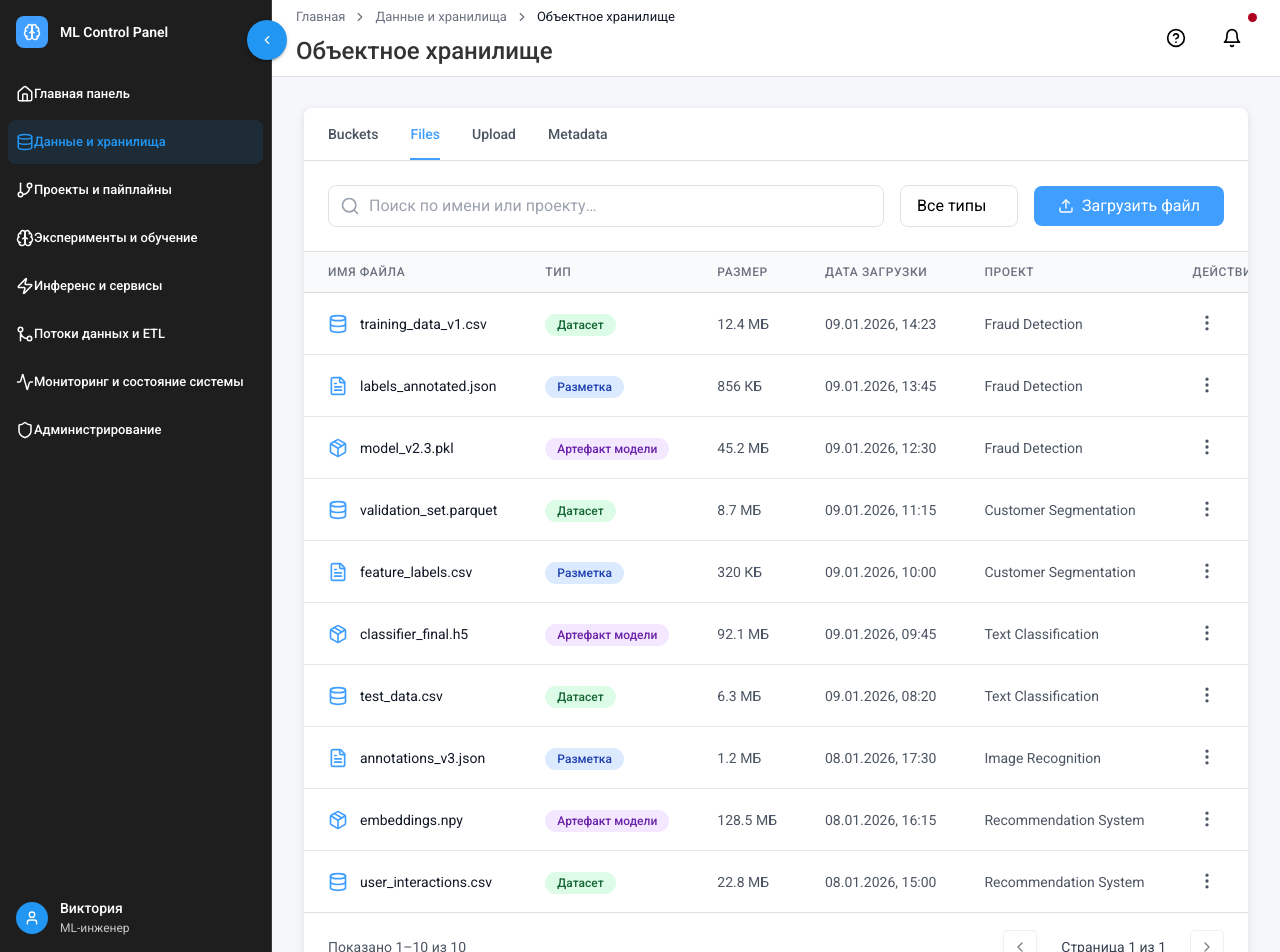
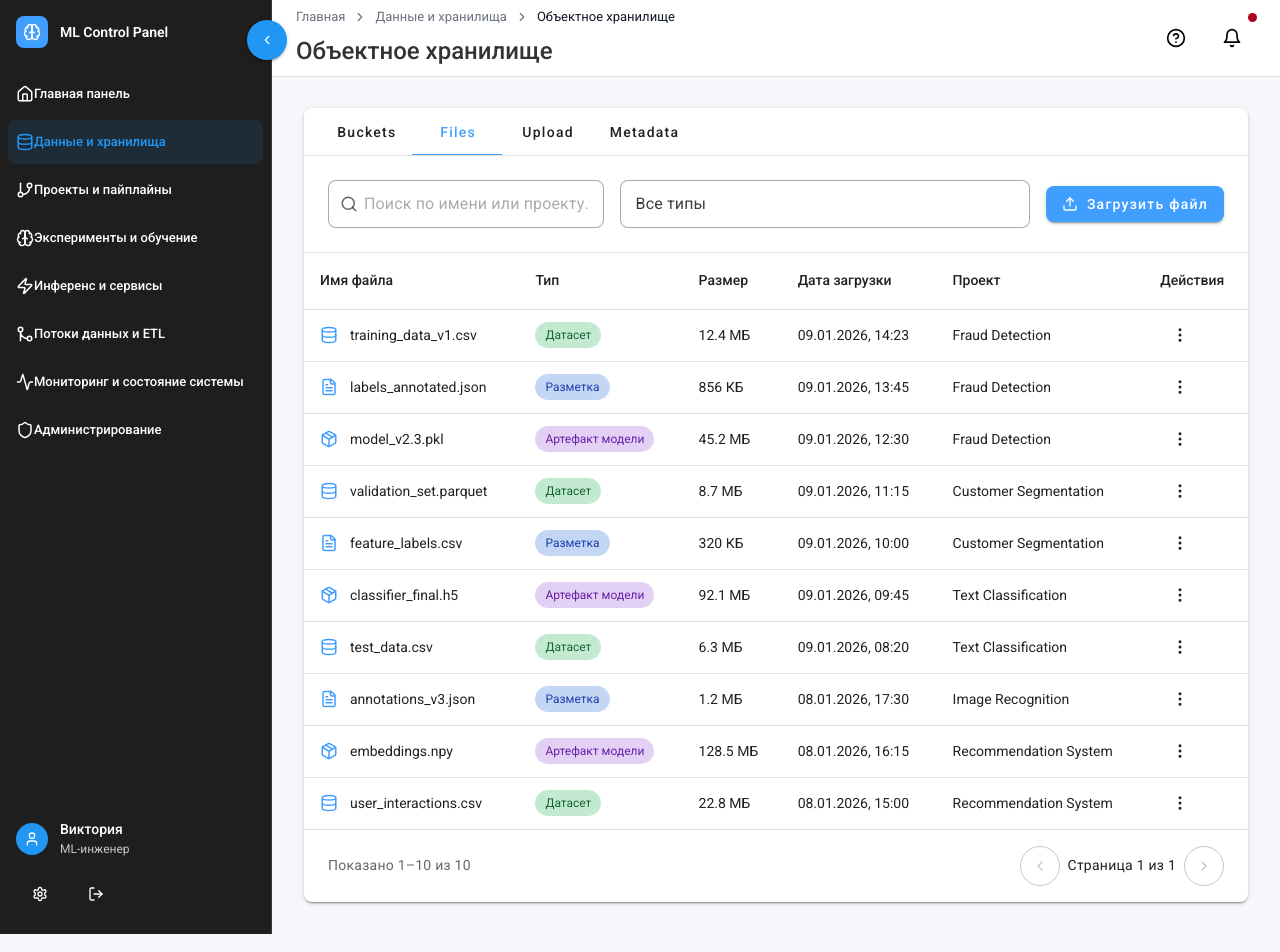
Before and after one commit to ViktoriiaBaban/ml_panel, a Vue app: page / in a window 1280 px wide. Shown: the top 952 px of the page. Built offline with nearby package versions, Linux system fonts and the light colour scheme.

Commit message:
Refactor key views to use Vuetify form and card components

```diff
--- a/package.json
+++ b/package.json
@@ -7,7 +7,6 @@
     "preview": "vite preview"
   },
   "dependencies": {
-    "@mdi/font": "^7.4.47",
     "lucide-vue-next": "^0.400.0",
     "recharts": "^2.13.0",
     "vue": "^3.4.0",
--- a/src/components/FileTable.vue
+++ b/src/components/FileTable.vue
@@ -1,125 +1,113 @@
 <template>
-  <v-container fluid class="pa-0">
-  <div class="flex-1 bg-[#F5F7FA] p-8">
-    <div class="bg-white rounded-lg shadow-[0_2px_8px_rgba(0,0,0,0.1)]">
-      <!-- Tabs -->
-      <div class="border-b border-gray-200">
-        <div class="flex gap-8 px-6">
-          <button
-            v-for="tab in tabs"
-            :key="tab"
-            @click="activeTab = tab"
-            :class="['py-4 text-sm font-medium transition-colors relative', activeTab === tab ? 'text-[#409EFF]' : 'text-gray-600 hover:text-gray-900']"
+  <v-container fluid class="pa-8">
+    <v-card rounded="lg" elevation="2">
+      <v-tabs v-model="activeTab" color="primary" align-tabs="start" class="px-4 border-b">
+        <v-tab v-for="tab in tabs" :key="tab" :value="tab" class="text-none">{{ tab }}</v-tab>
+      </v-tabs>
+
+      <template v-if="activeTab === 'Files'">
+        <div class="pa-6 d-flex align-center ga-4 border-b flex-wrap">
+          <v-text-field
+            v-model="searchTerm"
+            placeholder="Поиск по имени или проекту…"
+            variant="outlined"
+            density="comfortable"
+            hide-details
+            rounded="lg"
+            class="flex-1"
           >
-            {{ tab }}
-            <div v-if="activeTab === tab" class="absolute bottom-0 left-0 right-0 h-0.5 bg-[#409EFF]"></div>
-          </button>
-        </div>
+            <template #prepend-inner>
+              <Search :size="18" class="text-medium-emphasis" />
+            </template>
+          </v-text-field>
+
+          <v-select
+            v-model="filterType"
+            :items="filterItems"
+            variant="outlined"
+            density="comfortable"
+            hide-details
+            rounded="lg"
+            class="filter-select"
+          />
+
+          <v-btn color="primary" rounded="lg" class="text-none">
+            <Upload :size="16" class="mr-2" />
+            Загрузить файл
+          </v-btn>
         </div>
 
-      <!-- Files Tab -->
-      <template v-if="activeTab === 'Files'">
-        <!-- Toolbar -->
-        <div class="p-6 border-b border-gray-200 flex items-center gap-4">
-          <div class="flex-1 relative">
-            <Search class="absolute left-3 top-1/2 -translate-y-1/2 w-5 h-5 text-gray-400" />
-            <input
-              type="text"
-              placeholder="Поиск по имени или проекту…"
-              v-model="searchTerm"
-              class="w-full pl-10 pr-4 py-2 border border-gray-300 rounded-lg focus:outline-none focus:ring-2 focus:ring-[#409EFF] focus:border-transparent"
-            />
-          </div>
-          <select v-model="filterType" class="px-4 py-2 border border-gray-300 rounded-lg focus:outline-none focus:ring-2 focus:ring-[#409EFF]">
-            <option>Все типы</option>
-            <option>Разметка</option>
-            <option>Датасеты</option>
-            <option>Артефакты</option>
-          </select>
-          <button class="px-6 py-2 bg-[#409EFF] text-white rounded-lg hover:bg-[#3a8eef] transition-colors flex items-center gap-2">
-            <Upload class="w-4 h-4" />
-            Загрузить файл
-          </button>
-        </div>
-
-        <!-- Table -->
-        <div class="overflow-x-auto">
-          <table class="w-full">
-            <thead class="bg-gray-50 border-b border-gray-200">
+        <v-table class="text-no-wrap">
+          <thead>
             <tr>
-                <th v-for="col in columns" :key="col.key" @click="handleSort(col.key)"
-                  class="px-6 py-3 text-left text-xs font-medium text-gray-500 uppercase tracking-wider cursor-pointer hover:text-gray-700">
-                  <div class="flex items-center gap-1">
+              <th v-for="col in columns" :key="col.key" @click="handleSort(col.key)" class="cursor-pointer">
+                <div class="d-flex align-center ga-1">
                   {{ col.label }}
-                    <span v-if="sortField === col.key" class="text-[#409EFF]">{{ sortDirection === 'asc' ? '↑' : '↓' }}</span>
+                  <span v-if="sortField === col.key" class="text-primary">{{ sortDirection === 'asc' ? '↑' : '↓' }}</span>
                 </div>
               </th>
-                <th class="px-6 py-3 text-left text-xs font-medium text-gray-500 uppercase tracking-wider">Действия</th>
+              <th>Действия</th>
             </tr>
           </thead>
-            <tbody class="bg-white divide-y divide-gray-200">
-              <tr v-for="file in filteredAndSortedFiles" :key="file.id" class="hover:bg-gray-50 transition-colors">
-                <td class="px-6 py-4 whitespace-nowrap">
-                  <div class="flex items-center gap-3">
-                    <component :is="fileTypeIcons[file.type]" class="w-5 h-5 text-[#409EFF]" />
-                    <span class="text-sm text-gray-900">{{ file.name }}</span>
+          <tbody>
+            <tr v-for="file in pagedFiles" :key="file.id">
+              <td>
+                <div class="d-flex align-center ga-3">
+                  <component :is="fileTypeIcons[file.type]" :size="18" color="#409EFF" />
+                  <span>{{ file.name }}</span>
                 </div>
               </td>
-                <td class="px-6 py-4 whitespace-nowrap">
-                  <span :class="['px-3 py-1 text-xs font-medium rounded-full', typeBadgeClass(file.type)]">{{ file.type }}</span>
+              <td>
+                <v-chip size="small" :class="typeBadgeClass(file.type)">{{ file.type }}</v-chip>
               </td>
-                <td class="px-6 py-4 whitespace-nowrap text-sm text-gray-600">{{ file.size }}</td>
-                <td class="px-6 py-4 whitespace-nowrap text-sm text-gray-600">{{ file.date }}</td>
-                <td class="px-6 py-4 whitespace-nowrap text-sm text-gray-600">{{ file.project }}</td>
-                <td class="px-6 py-4 whitespace-nowrap text-sm text-gray-600">
-                  <div class="relative">
-                    <button @click="activeMenu = activeMenu === file.id ? null : file.id" class="p-1 hover:bg-gray-100 rounded transition-colors">
-                      <MoreVertical class="w-5 h-5" />
-                    </button>
-                    <div v-if="activeMenu === file.id" class="absolute right-0 mt-2 w-48 bg-white rounded-lg shadow-lg border border-gray-200 z-10">
-                      <button class="w-full px-4 py-2 text-left text-sm hover:bg-gray-50 flex items-center gap-2 rounded-t-lg">
-                        <Eye class="w-4 h-4" /> Просмотреть
-                      </button>
-                      <button class="w-full px-4 py-2 text-left text-sm hover:bg-gray-50 flex items-center gap-2">
-                        <Download class="w-4 h-4" /> Скачать
-                      </button>
-                      <button class="w-full px-4 py-2 text-left text-sm hover:bg-red-50 text-red-600 flex items-center gap-2 rounded-b-lg">
-                        <Trash2 class="w-4 h-4" /> Удалить
-                      </button>
-                    </div>
-                  </div>
+              <td>{{ file.size }}</td>
+              <td>{{ file.date }}</td>
+              <td>{{ file.project }}</td>
+              <td>
+                <v-menu location="bottom end">
+                  <template #activator="{ props }">
+                    <v-btn icon variant="text" size="small" v-bind="props">
+                      <MoreVertical :size="18" />
+                    </v-btn>
+                  </template>
+                  <v-list density="compact">
+                    <v-list-item title="Просмотреть">
+                      <template #prepend><Eye :size="16" /></template>
+                    </v-list-item>
+                    <v-list-item title="Скачать">
+                      <template #prepend><Download :size="16" /></template>
+                    </v-list-item>
+                    <v-list-item title="Удалить" base-color="error">
+                      <template #prepend><Trash2 :size="16" /></template>
+                    </v-list-item>
+                  </v-list>
+                </v-menu>
               </td>
             </tr>
           </tbody>
-          </table>
+        </v-table>
+
+        <div class="px-6 py-4 d-flex align-center justify-space-between border-t flex-wrap ga-2">
+          <div class="text-body-2 text-medium-emphasis">
+            Показано {{ pagedStart }}–{{ pagedEnd }} из {{ filteredAndSortedFiles.length }}
           </div>
 
-        <!-- Pagination -->
-        <div class="px-6 py-4 border-t border-gray-200 flex items-center justify-between">
-          <div class="text-sm text-gray-600">
-            Показано {{ filteredAndSortedFiles.length > 0 ? (currentPage - 1) * itemsPerPage + 1 : 0 }}–{{ Math.min(currentPage * itemsPerPage, filteredAndSortedFiles.length) }} из {{ filteredAndSortedFiles.length }}
-          </div>
-          <div class="flex items-center gap-2">
-            <button @click="currentPage = Math.max(1, currentPage - 1)" :disabled="currentPage === 1"
-              class="p-2 border border-gray-300 rounded hover:bg-gray-50 disabled:opacity-50 disabled:cursor-not-allowed transition-colors">
-              <ChevronLeft class="w-4 h-4" />
-            </button>
-            <span class="px-4 py-2 text-sm text-gray-700">Страница {{ currentPage }} из {{ Math.max(1, Math.ceil(filteredAndSortedFiles.length / itemsPerPage)) }}</span>
-            <button @click="currentPage = Math.min(Math.ceil(filteredAndSortedFiles.length / itemsPerPage), currentPage + 1)"
-              :disabled="currentPage >= Math.ceil(filteredAndSortedFiles.length / itemsPerPage)"
-              class="p-2 border border-gray-300 rounded hover:bg-gray-50 disabled:opacity-50 disabled:cursor-not-allowed transition-colors">
-              <ChevronRight class="w-4 h-4" />
-            </button>
+          <div class="d-flex align-center ga-2">
+            <v-btn icon variant="outlined" size="small" :disabled="currentPage === 1" @click="currentPage = Math.max(1, currentPage - 1)">
+              <ChevronLeft :size="16" />
+            </v-btn>
+            <span class="text-body-2">Страница {{ currentPage }} из {{ totalPages }}</span>
+            <v-btn icon variant="outlined" size="small" :disabled="currentPage >= totalPages" @click="currentPage = Math.min(totalPages, currentPage + 1)">
+              <ChevronRight :size="16" />
+            </v-btn>
           </div>
         </div>
       </template>
 
-      <!-- Other tabs placeholder -->
-      <div v-else class="p-12 text-center text-gray-500">
-        <p>Содержимое вкладки "{{ activeTab }}" будет отображено здесь</p>
-      </div>
-    </div>
-  </div>
+      <v-card-text v-else class="py-12 text-center text-medium-emphasis">
+        Содержимое вкладки "{{ activeTab }}" будет отображено здесь
+      </v-card-text>
+    </v-card>
   </v-container>
 </template>
 
@@ -134,8 +122,9 @@ const searchTerm = ref('')
 const filterType = ref('Все типы')
 const sortField = ref<string | null>(null)
 const sortDirection = ref<'asc' | 'desc'>('asc')
-const activeMenu = ref<number | null>(null)
 const itemsPerPage = 10
+
+const filterItems = ['Все типы', 'Разметка', 'Датасеты', 'Артефакты']
 
 type FileType = 'Разметка' | 'Датасет' | 'Артефакт модели'
 interface FileItem { id: number; name: string; type: FileType; size: string; date: string; project: string }
@@ -189,4 +178,26 @@ const filteredAndSortedFiles = computed(() => {
   }
   return files
 })
+
+const totalPages = computed(() => Math.max(1, Math.ceil(filteredAndSortedFiles.value.length / itemsPerPage)))
+const pagedFiles = computed(() => {
+  const start = (currentPage.value - 1) * itemsPerPage
+  return filteredAndSortedFiles.value.slice(start, start + itemsPerPage)
+})
+const pagedStart = computed(() => filteredAndSortedFiles.value.length === 0 ? 0 : (currentPage.value - 1) * itemsPerPage + 1)
+const pagedEnd = computed(() => Math.min(currentPage.value * itemsPerPage, filteredAndSortedFiles.value.length))
 </script>
+
+<style scoped>
+.filter-select {
+  min-width: 180px;
+}
+
+.border-b {
+  border-bottom: 1px solid #e5e7eb;
+}
+
+.border-t {
+  border-top: 1px solid #e5e7eb;
+}
+</style>
--- a/src/components/ProjectsView.vue
+++ b/src/components/ProjectsView.vue
@@ -1,67 +1,81 @@
 <template>
-  <v-container fluid class="pa-0">
-  <div class="p-8">
-    <!-- Filters -->
-    <div class="mb-6 flex items-center gap-4">
-      <div class="flex-1 relative">
-        <Search class="absolute left-3 top-1/2 -translate-y-1/2 w-5 h-5 text-gray-400" />
-        <input type="text" placeholder="Поиск по названию проекта..." v-model="searchTerm"
-          class="w-full pl-10 pr-4 py-2 border border-gray-300 rounded-lg focus:outline-none focus:ring-2 focus:ring-[#409EFF] focus:border-transparent bg-white" />
-      </div>
-      <select v-model="statusFilter" class="px-4 py-2 border border-gray-300 rounded-lg focus:outline-none focus:ring-2 focus:ring-[#409EFF] bg-white">
-        <option value="all">Все</option>
-        <option value="active">С активными пайплайнами</option>
-        <option value="errors">С недавними ошибками</option>
-      </select>
+  <v-container fluid class="pa-8">
+    <div class="mb-6 d-flex align-center ga-4">
+      <v-text-field
+        v-model="searchTerm"
+        placeholder="Поиск по названию проекта..."
+        variant="outlined"
+        density="comfortable"
+        hide-details
+        rounded="lg"
+        bg-color="white"
+        class="flex-1"
+      >
+        <template #prepend-inner>
+          <Search :size="18" class="text-medium-emphasis" />
+        </template>
+      </v-text-field>
+
+      <v-select
+        v-model="statusFilter"
+        :items="statusOptions"
+        item-title="label"
+        item-value="value"
+        variant="outlined"
+        density="comfortable"
+        hide-details
+        rounded="lg"
+        bg-color="white"
+        class="status-select"
+      />
     </div>
 
-    <!-- Projects Grid -->
-    <div class="grid grid-cols-1 md:grid-cols-2 lg:grid-cols-3 gap-6">
-      <div v-for="project in filteredProjects" :key="project.id"
-        class="bg-white rounded-lg shadow-[0_2px_8px_rgba(0,0,0,0.1)] p-6 hover:shadow-lg transition-shadow">
-        <!-- Header -->
-        <div class="flex items-start justify-between mb-3">
-          <div class="flex items-center gap-2">
-            <GitBranch class="w-5 h-5 text-[#409EFF]" />
-            <h3 class="font-semibold text-gray-900">{{ project.name }}</h3>
-          </div>
-          <span :class="['px-2 py-1 text-xs font-medium rounded-full', statusConfig[project.pipelineStatus].color]">
-            <component :is="statusConfig[project.pipelineStatus].icon" class="w-3 h-3" /> {{ statusConfig[project.pipelineStatus].label }}
-          </span>
-        </div>
-        <p class="text-sm text-gray-600 mb-4 line-clamp-2">{{ project.description }}</p>
-        <div class="space-y-2 mb-4">
-          <div class="flex items-center gap-2 text-sm text-gray-500">
-            <span class="font-medium">Группа:</span><span>{{ project.namespace }}</span>
-          </div>
-          <div class="flex items-center gap-2 text-sm text-gray-500">
-            <span class="font-medium">Последний коммит:</span>
-            <span>{{ project.lastCommit.author }}, {{ project.lastCommit.time }}</span>
-          </div>
-        </div>
-        <div class="flex flex-wrap gap-2 mb-4">
-          <div v-for="type in project.types" :key="type"
-            class="flex items-center gap-1 px-3 py-1 bg-gray-50 rounded-full text-xs">
-            <component :is="typeIcons[type].icon" :class="['w-4 h-4', typeIcons[type].color]" />
-            <span class="text-gray-700">{{ typeIcons[type].label }}</span>
-          </div>
-        </div>
-        <div class="flex gap-2 pt-4 border-t border-gray-200">
-          <button class="flex-1 px-4 py-2 text-sm border border-gray-300 rounded-lg hover:bg-gray-50 transition-colors flex items-center justify-center gap-2">
-            <ExternalLink class="w-4 h-4" /> Открыть в GitLab
-          </button>
-          <button @click="$emit('navigate-to-pipelines', project.id, project.name)"
-            class="flex-1 px-4 py-2 text-sm bg-[#409EFF] text-white rounded-lg hover:bg-[#3a8eef] transition-colors flex items-center justify-center gap-2">
-            <PlayCircle class="w-4 h-4" /> Пайплайны
-          </button>
-        </div>
-      </div>
-    </div>
+    <v-row>
+      <v-col v-for="project in filteredProjects" :key="project.id" cols="12" md="6" lg="4">
+        <v-card rounded="lg" class="project-card" elevation="2">
+          <v-card-text class="pa-6">
+            <div class="d-flex align-start justify-space-between mb-3">
+              <div class="d-flex align-center ga-2">
+                <GitBranch :size="20" color="#409EFF" />
+                <h3 class="font-weight-semibold text-grey-darken-4">{{ project.name }}</h3>
+              </div>
 
-    <div v-if="filteredProjects.length === 0" class="text-center py-12">
-      <p class="text-gray-500">Проекты не найдены</p>
-    </div>
-  </div>
+              <v-chip size="small" :color="statusConfig[project.pipelineStatus].chipColor" variant="tonal" class="font-weight-medium">
+                <component :is="statusConfig[project.pipelineStatus].icon" :size="12" class="mr-1" />
+                {{ statusConfig[project.pipelineStatus].label }}
+              </v-chip>
+            </div>
+
+            <p class="text-body-2 text-medium-emphasis mb-4">{{ project.description }}</p>
+
+            <div class="mb-4 text-body-2 text-medium-emphasis">
+              <div><span class="font-weight-medium">Группа:</span> {{ project.namespace }}</div>
+              <div><span class="font-weight-medium">Последний коммит:</span> {{ project.lastCommit.author }}, {{ project.lastCommit.time }}</div>
+            </div>
+
+            <div class="d-flex flex-wrap ga-2 mb-4">
+              <v-chip v-for="type in project.types" :key="type" size="small" variant="outlined" class="type-chip">
+                <component :is="typeIcons[type].icon" :size="14" :class="typeIcons[type].colorClass" class="mr-1" />
+                {{ typeIcons[type].label }}
+              </v-chip>
+            </div>
+
+            <div class="d-flex ga-2 pt-4 border-top">
+              <v-btn variant="outlined" class="flex-1 text-none" rounded="lg">
+                <ExternalLink :size="16" class="mr-2" /> Открыть в GitLab
+              </v-btn>
+              <v-btn color="primary" class="flex-1 text-none" rounded="lg" @click="$emit('navigate-to-pipelines', project.id, project.name)">
+                <PlayCircle :size="16" class="mr-2" /> Пайплайны
+              </v-btn>
+            </div>
+          </v-card-text>
+        </v-card>
+      </v-col>
+    </v-row>
+
+    <v-card v-if="filteredProjects.length === 0" class="py-10 text-center" variant="tonal" color="grey-lighten-4">
+      <v-card-text class="text-medium-emphasis">Проекты не найдены</v-card-text>
+    </v-card>
   </v-container>
 </template>
 
@@ -73,6 +87,12 @@ defineEmits<{ 'navigate-to-pipelines': [id: number, name: string] }>()
 
 const searchTerm = ref('')
 const statusFilter = ref('all')
+
+const statusOptions = [
+  { label: 'Все', value: 'all' },
+  { label: 'С активными пайплайнами', value: 'active' },
+  { label: 'С недавними ошибками', value: 'errors' },
+]
 
 type PipelineStatus = 'success' | 'failed' | 'running'
 type ProjectType = 'training' | 'inference' | 'etl'
@@ -92,16 +112,16 @@ const mockProjects: Project[] = [
   { id: 6, name: 'image-recognition', description: 'Распознавание объектов на изображениях', namespace: 'ml-team/vision', lastCommit: { author: 'volkov', time: '6 ч назад' }, pipelineStatus: 'running', types: ['training', 'inference'] },
 ]
 
-const statusConfig: Record<PipelineStatus, { label: string; color: string; icon: any }> = {
-  success: { label: 'Успешен', color: 'bg-green-100 text-green-800', icon: CheckCircle },
-  failed: { label: 'Ошибка', color: 'bg-red-100 text-red-800', icon: XCircle },
-  running: { label: 'В процессе', color: 'bg-blue-100 text-blue-800', icon: RefreshCw },
+const statusConfig: Record<PipelineStatus, { label: string; chipColor: string; icon: any }> = {
+  success: { label: 'Успешен', chipColor: 'green', icon: CheckCircle },
+  failed: { label: 'Ошибка', chipColor: 'red', icon: XCircle },
+  running: { label: 'В процессе', chipColor: 'blue', icon: RefreshCw },
 }
 
-const typeIcons: Record<ProjectType, { icon: any; label: string; color: string }> = {
-  training: { icon: FlaskConical, label: 'Обучение', color: 'text-blue-600' },
-  inference: { icon: Bot, label: 'Инференс', color: 'text-purple-600' },
-  etl: { icon: Repeat, label: 'ETL', color: 'text-green-600' },
+const typeIcons: Record<ProjectType, { icon: any; label: string; colorClass: string }> = {
+  training: { icon: FlaskConical, label: 'Обучение', colorClass: 'text-blue-600' },
+  inference: { icon: Bot, label: 'Инференс', colorClass: 'text-purple-600' },
+  etl: { icon: Repeat, label: 'ETL', colorClass: 'text-green-600' },
 }
 
 const filteredProjects = computed(() => mockProjects.filter(p => {
@@ -112,3 +132,25 @@ const filteredProjects = computed(() => mockProjects.filter(p => {
   return matchSearch && matchStatus
 }))
 </script>
+
+<style scoped>
+.status-select {
+  max-width: 320px;
+}
+
+.project-card {
+  transition: box-shadow 0.2s;
+}
+
+.project-card:hover {
+  box-shadow: 0 8px 20px rgba(0, 0, 0, 0.12) !important;
+}
+
+.type-chip {
+  background: #f9fafb;
+}
+
+.border-top {
+  border-top: 1px solid #e5e7eb;
+}
+</style>
--- a/src/plugins/vuetify.ts
+++ b/src/plugins/vuetify.ts
@@ -1,6 +1,4 @@
 import 'vuetify/styles'
-import '@mdi/font/css/materialdesignicons.css'
-
 import { createVuetify } from 'vuetify'
 
 export const vuetify = createVuetify({
```
Also changed, not shown: src/components/PipelinesView.vue (+135 -103 lines). Lines whose indentation alone changed are shown as unchanged.
